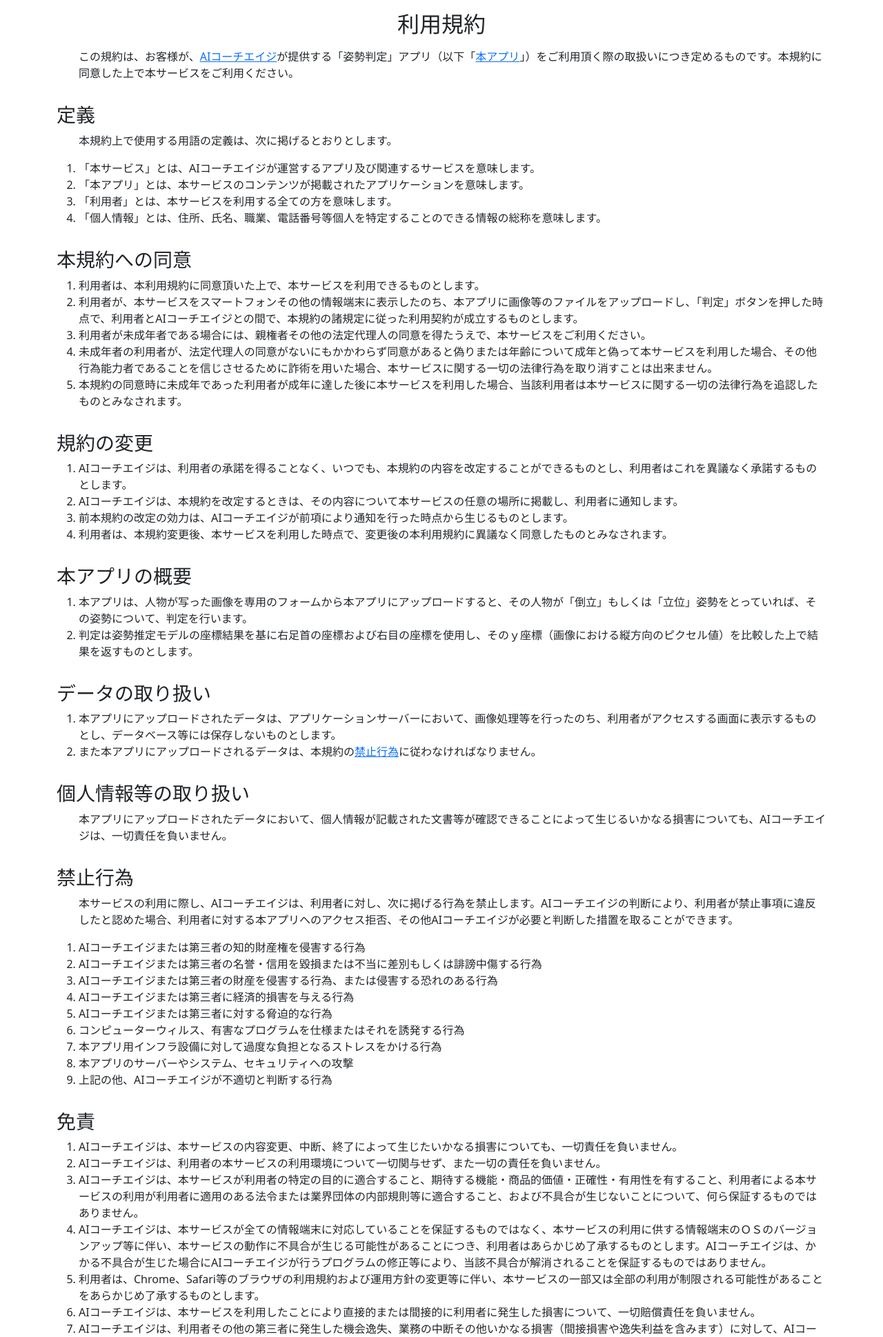
After one commit to ai-coach-eiji/handstand-v2, a Django app: page /tos/ in a window 1280 px wide. The commit adds this page. Shown: the top 1939 px of the page at 69% size. Run offline with Django 3.2, Linux system fonts and the light colour scheme.

Commit message:
利用規約の追加

```diff
--- a/pose_estimation/templates/pose_estimation/index.html
+++ b/pose_estimation/templates/pose_estimation/index.html
@@ -7,6 +7,7 @@
         <div class="mt-5 text-center">
             <div class="alert alert-primary alert-dismissible" role="alert">
                 <p style="margin-bottom:1em;"><h3><b>姿勢判定アプリの説明</b></h3></p>
+                <p style="margin-bottom:1em;" align="center"><a href="{% url 'tos' %}">利用規約</a>をご確認の上、アプリをご利用ください。</p>
                 <hr>
                 <h4>
                     <ol>
--- /dev/null
+++ b/pose_estimation/templates/pose_estimation/tos.html
@@ -0,0 +1,178 @@
+<!-- 親テンプレートを読み込む-->
+{% extends './base.html' %}
+{% load static %}
+{% block content %}
+<div class="container">
+    <div class="Inner">
+        <div class="mt-3 mb-3">
+            <h2 class="text-center">利用規約</h2>
+        </div>
+        <ol class="Inner-Box-List">
+            <p class="Inner-Text first">この規約は、お客様が、<a href="https://twitter.com/1220castillo" target="_blank">AIコーチエイジ</a>が提供する「姿勢判定」アプリ（以下「<a href="https://ai-coach-eiji-handstand-v2.herokuapp.com" target="_blank">本アプリ</a>」）をご利用頂く際の取扱いにつき定めるものです。本規約に同意した上で本サービスをご利用ください。</p>
+        </ol>
+        <div class="Inner-Box">
+            <div class="pt-3">
+                <h3>定義</h3>
+            </div>
+            <ol class="Inner-Box-List">
+                <p>本規約上で使用する用語の定義は、次に掲げるとおりとします。</p>
+                    <li class="Inner-Box-List-Item">「本サービス」とは、AIコーチエイジが運営するアプリ及び関連するサービスを意味します。</li>
+                    <li class="Inner-Box-List-Item">「本アプリ」とは、本サービスのコンテンツが掲載されたアプリケーションを意味します。</li>
+                    <li class="Inner-Box-List-Item">「利用者」とは、本サービスを利用する全ての方を意味します。</li>
+                    <li class="Inner-Box-List-Item">「個人情報」とは、住所、氏名、職業、電話番号等個人を特定することのできる情報の総称を意味します。</li>
+            </ol>
+        </div>
+
+        <div class="Inner-Box">
+            <div class="pt-3">
+                <h3 class="Inner-Box-Headline">本規約への同意</h3>
+            </div>
+            <ol class="Inner-Box-List-Item">
+                <li class="Inner-Box-List-Item">利用者は、本利用規約に同意頂いた上で、本サービスを利用できるものとします。</li>
+                <li class="Inner-Box-List-Item">利用者が、本サービスをスマートフォンその他の情報端末に表示したのち、本アプリに画像等のファイルをアップロードし、「判定」ボタンを押した時点で、利用者とAIコーチエイジとの間で、本規約の諸規定に従った利用契約が成立するものとします。</li>
+                <li class="Inner-Box-List-Item">利用者が未成年者である場合には、親権者その他の法定代理人の同意を得たうえで、本サービスをご利用ください。</li>
+                <li class="Inner-Box-List-Item">未成年者の利用者が、法定代理人の同意がないにもかかわらず同意があると偽りまたは年齢について成年と偽って本サービスを利用した場合、その他行為能力者であることを信じさせるために詐術を用いた場合、本サービスに関する一切の法律行為を取り消すことは出来ません。</li>
+                <li class="Inner-Box-List-Item">本規約の同意時に未成年であった利用者が成年に達した後に本サービスを利用した場合、当該利用者は本サービスに関する一切の法律行為を追認したものとみなされます。</li>
+            </ol>
+        </div>
+
+        <div class="Inner-Box">
+            <div class="pt-3">
+                <h3 class="Inner-Box-Headline">規約の変更</h3>
+            </div>
+            <ol class="Inner-Box-List-Item">
+                <li class="Inner-Box-List-Item">AIコーチエイジは、利用者の承諾を得ることなく、いつでも、本規約の内容を改定することができるものとし、利用者はこれを異議なく承諾するものとします。</li>
+                <li class="Inner-Box-List-Item">AIコーチエイジは、本規約を改定するときは、その内容について本サービスの任意の場所に掲載し、利用者に通知します。</li>
+                <li class="Inner-Box-List-Item">前本規約の改定の効力は、AIコーチエイジが前項により通知を行った時点から生じるものとします。</li>
+                <li class="Inner-Box-List-Item">利用者は、本規約変更後、本サービスを利用した時点で、変更後の本利用規約に異議なく同意したものとみなされます。</li>
+            </ol>
+        </div>
+
+        <div class="Inner-Box">
+            <div class="pt-3">
+                <h3 class="Inner-Box-Headline">本アプリの概要</h3>
+            </div>
+            <ol class="Inner-Box-List-Item">
+                <li class="Inner-Box-List-Item">本アプリは、人物が写った画像を専用のフォームから本アプリにアップロードすると、その人物が「倒立」もしくは「立位」姿勢をとっていれば、その姿勢について、判定を行います。</li>
+                <li class="Inner-Box-List-Item">判定は姿勢推定モデルの座標結果を基に右足首の座標および右目の座標を使用し、そのｙ座標（画像における縦方向のピクセル値）を比較した上で結果を返すものとします。</li>
+            </ol>
+        </div>
+
+        <div class="Inner-Box">
+            <div class="pt-3">
+                <h3 class="Inner-Box-Headline">データの取り扱い</h3>
+            </div>
+            <ol class="Inner-Box-List-Item">
+                <li class="Inner-Box-List-Item">本アプリにアップロードされたデータは、アプリケーションサーバーにおいて、画像処理等を行ったのち、利用者がアクセスする画面に表示するものとし、データベース等には保存しないものとします。</li>
+                <li class="Inner-Box-List-Item">また本アプリにアップロードされるデータは、本規約の<a href="#prohibited-matters" class="Inner-Box-List-Item-Link">禁止行為</a>に従わなければなりません。</li>
+            </ol>
+        </div>
+
+        <div class="Inner-Box">
+            <div class="pt-3">
+                <h3 class="Inner-Box-Headline">個人情報等の取り扱い</h3>
+            </div>
+            <ol class="Inner-Box-List-Item">
+                <p>本アプリにアップロードされたデータにおいて、個人情報が記載された文書等が確認できることによって生じるいかなる損害についても、AIコーチエイジは、一切責任を負いません。</p>
+            </ol>
+        </div>
+
+        <div class="Inner-Box">
+            <div class="pt-3">
+                <h3 id="prohibited-matters" class="Inner-Box-Headline">禁止行為</h3>
+            </div>
+            <ol class="Inner-Box-List-Item">
+                <p>本サービスの利用に際し、AIコーチエイジは、利用者に対し、次に掲げる行為を禁止します。AIコーチエイジの判断により、利用者が禁止事項に違反したと認めた場合、利用者に対する本アプリへのアクセス拒否、その他AIコーチエイジが必要と判断した措置を取ることができます。</p>
+            </ol>
+                <ol class="Inner-Box-List-Item-Ol">
+                    <li class="Inner-Box-List-Item-Ol-Item">AIコーチエイジまたは第三者の知的財産権を侵害する行為</li>
+                    <li class="Inner-Box-List-Item-Ol-Item">AIコーチエイジまたは第三者の名誉・信用を毀損または不当に差別もしくは誹謗中傷する行為</li>
+                    <li class="Inner-Box-List-Item-Ol-Item">AIコーチエイジまたは第三者の財産を侵害する行為、または侵害する恐れのある行為</li>
+                    <li class="Inner-Box-List-Item-Ol-Item">AIコーチエイジまたは第三者に経済的損害を与える行為</li>
+                    <li class="Inner-Box-List-Item-Ol-Item">AIコーチエイジまたは第三者に対する脅迫的な行為</li>
+                    <li class="Inner-Box-List-Item-Ol-Item">コンピューターウィルス、有害なプログラムを仕様またはそれを誘発する行為</li>
+                    <li class="Inner-Box-List-Item-Ol-Item">本アプリ用インフラ設備に対して過度な負担となるストレスをかける行為</li>
+                    <li class="Inner-Box-List-Item-Ol-Item">本アプリのサーバーやシステム、セキュリティへの攻撃</li>
+                    <li class="Inner-Box-List-Item-Ol-Item">上記の他、AIコーチエイジが不適切と判断する行為</li>
+                </ol>
+        </div>
+
+        <div class="Inner-Box">
+            <div class="pt-3">
+                <h3 class="Inner-Box-Headline">免責</h3>
+            </div>
+            <ol class="Inner-Box-List-Item-Ol">
+                <li class="Inner-Box-List-Item-Ol-Item">AIコーチエイジは、本サービスの内容変更、中断、終了によって生じたいかなる損害についても、一切責任を負いません。</li>
+                <li class="Inner-Box-List-Item-Ol-Item">AIコーチエイジは、利用者の本サービスの利用環境について一切関与せず、また一切の責任を負いません。</li>
+                <li class="Inner-Box-List-Item-Ol-Item">AIコーチエイジは、本サービスが利用者の特定の目的に適合すること、期待する機能・商品的価値・正確性・有用性を有すること、利用者による本サービスの利用が利用者に適用のある法令または業界団体の内部規則等に適合すること、および不具合が生じないことについて、何ら保証するものではありません。</li>
+                <li class="Inner-Box-List-Item-Ol-Item">AIコーチエイジは、本サービスが全ての情報端末に対応していることを保証するものではなく、本サービスの利用に供する情報端末のＯＳのバージョンアップ等に伴い、本サービスの動作に不具合が生じる可能性があることにつき、利用者はあらかじめ了承するものとします。AIコーチエイジは、かかる不具合が生じた場合にAIコーチエイジが行うプログラムの修正等により、当該不具合が解消されることを保証するものではありません。</li>
+                <li class="Inner-Box-List-Item-Ol-Item">利用者は、Chrome、Safari等のブラウザの利用規約および運用方針の変更等に伴い、本サービスの一部又は全部の利用が制限される可能性があることをあらかじめ了承するものとします。</li>
+                <li class="Inner-Box-List-Item-Ol-Item">AIコーチエイジは、本サービスを利用したことにより直接的または間接的に利用者に発生した損害について、一切賠償責任を負いません。</li>
+                <li class="Inner-Box-List-Item-Ol-Item">AIコーチエイジは、利用者その他の第三者に発生した機会逸失、業務の中断その他いかなる損害（間接損害や逸失利益を含みます）に対して、AIコーチエイジが係る損害の可能性を事前に通知されていたとしても、一切の責任を負いません。</li>
+                <li class="Inner-Box-List-Item-Ol-Item">利用者と他の利用者との間の紛争及びトラブルについて、AIコーチエイジは一切責任を負わないものとします。利用者と他の利用者でトラブルになった場合でも、両者同士の責任で解決するものとし、AIコーチエイジには一切の請求をしないものとします。</li>
+                <li class="Inner-Box-List-Item-Ol-Item">利用者は、本サービスの利用に関連し、他の利用者に損害を与えた場合または第三者との間に紛争を生じた場合、自己の費用と責任において、かかる損害を賠償またはかかる紛争を解決するものとし、AIコーチエイジには一切の迷惑や損害を与えないものとします。</li>
+                <li class="Inner-Box-List-Item-Ol-Item">利用者の行為により、第三者からAIコーチエイジが損害賠償等の請求をされた場合には、利用者の費用（弁護士費用）と責任で、これを解決するものとします。</li>
+                <li class="Inner-Box-List-Item-Ol-Item">利用者が本サービスの利用に関連してAIコーチエイジに損害を与えた場合、利用者の費用と責任においてAIコーチエイジに対して損害を賠償（訴訟費用及び弁護士費用を含む）するものとします。</li>
+            </ol>
+        </div>
+
+        <div class="Inner-Box">
+            <div class="pt-3">
+                <h3 class="Inner-Box-Headline">権利譲渡の禁止</h3>
+            </div>
+            <ol class="Inner-Box-List-Item-Ol">
+                <li class="Inner-Box-List-Item-Ol-Item">利用者は、予めAIコーチエイジの書面による承諾がない限り、本規約上の地位および本規約に基づく権利または義務の全部または一部を第三者に譲渡してはならないものとします。</li>
+                <li class="Inner-Box-List-Item-Ol-Item">AIコーチエイジは、本サービスの全部または一部をAIコーチエイジの裁量により第三者に譲渡することができ、その場合、譲渡された権利の範囲内で本サービスに係る利用者の一切の権利が譲渡先に移転するものとします。</li>
+            </ol>
+        </div>
+
+        <div class="Inner-Box">
+            <div class="pt-3">
+                <h3 class="Inner-Box-Headline">分離可能性</h3>
+            </div>
+            <ol class="Inner-Box-List-Item">
+                <p>本規約のいずれかの条項又はその一部が、消費者契約法その他の法令等により無効又は執行不能と判断された場合であっても、本規約の残りの規定及び一部が無効又は執行不能と判断された規定の残りの部分は、継続して完全に効力を有するものとします。</p>
+            </ol>
+        </div>
+
+        <div class="Inner-Box">
+            <div class="pt-3">
+                <h3 class="Inner-Box-Headline">知的財産権</h3>
+            </div>
+            <ol class="Inner-Box-List">
+                <li class="Inner-Box-List-Item">本サービス内における画像、動画、文章、キャラクター、プログラムその他一切の情報に関する知的財産権は、利用者が自らアップロードしたファイルにおける知的財産権を除き、AIコーチエイジ又はAIコーチエイジにその利用を許諾した者（以下、「権利者」といいます。）に帰属します。利用者は、法令に基づき認められる場合を除き、AIコーチエイジ又は権利者による事前の許可なく、画像等を複製、送信その他の態様で使用することはできません。</li>
+                <li class="Inner-Box-List-Item">本サービスの名称その他本サービス内で表示されるサービス名等には、AIコーチエイジ又は第三者が商標権その他の使用権を有する名称が含まれます。本規約は、利用者その他の第三者に対し、知的財産権を譲渡又は使用許諾するものではありません。また、本サービスに関する知的財産権について、利用者がその登録の出願又は移転の申請を行ってはならないものとします。</li>
+            </ol>
+            </div>
+
+        <div class="Inner-Box">
+            <div class="pt-3">
+                <h3 class="Inner-Box-Headline">連絡方法</h3>
+            </div>
+            <ol class="Inner-Box-List">
+                <p>本サービスに関する利用者のAIコーチエイジへのご連絡・お問い合わせに関しては、AIコーチエイジの<a href="https://twitter.com/1220castillo" target="_blank">Twitterアカウント</a>からのご連絡またはAIコーチエイジが別途指定する方法により行うものとします。</li>
+            </ol>
+        </div>
+
+        <div class="Inner-Box">
+            <div class="pt-3">
+                <h3 class="Inner-Box-Headline">準拠法、管轄裁判所</h3>
+            </div>
+            <ol class="Inner-Box-List">
+              <li class="Inner-Box-List-Item">本規約の有効性，解釈及び履行については，日本法に準拠し，日本法に従って解釈されるものとする。</li>
+              <li class="Inner-Box-List-Item">AIコーチエイジと利用者等との間での論議・訴訟その他一切の紛争については、訴額に応じて、那覇簡易裁判所又は那覇地方裁判所を専属的合意管轄裁判所とします｡</li>
+            </ol>
+        </div>
+
+        <div class="Inner-Box">
+            <div class="pt-3">
+                <p>２０２１年４月６日　施行</p>
+            </div>
+        </div>
+
+    </div>
+    <div class="mb-3">
+        <a class="btn btn-lg btn-secondary" href="{% url 'index' %}">戻る</a>
+    </div>
+</div>
+  {% endblock content %}
--- a/pose_estimation/urls.py
+++ b/pose_estimation/urls.py
@@ -5,4 +5,5 @@
 urlpatterns = [
     path('', TemplateView.as_view(template_name='pose_estimation/index.html'), name='index'),
     path('upload/', views.upload, name='upload'),
+    path('tos/', views.terms_of_service, name='tos'),
 ]
--- a/pose_estimation/views.py
+++ b/pose_estimation/views.py
@@ -10,6 +10,10 @@
 def index(request):
     context = {'title':'姿勢判定アプリ'}
     return render(request, 'pose_estimation/index.html', context)
+
+def terms_of_service(request):
+    context = {'title':'利用規約'}
+    return render(request, 'pose_estimation/tos.html', context)
 
 def upload(request):
     # 画像データの取得
@@ -94,7 +98,9 @@
             height, width, _ = image.shape
             result.append((src, label, width, height))
 
-        context = {'result': result}
+        context = {
+            'title': '判定結果',
+            'result': result}
         return render(request, 'pose_estimation/result.html', context)
     else:
         return redirect('index')
```
